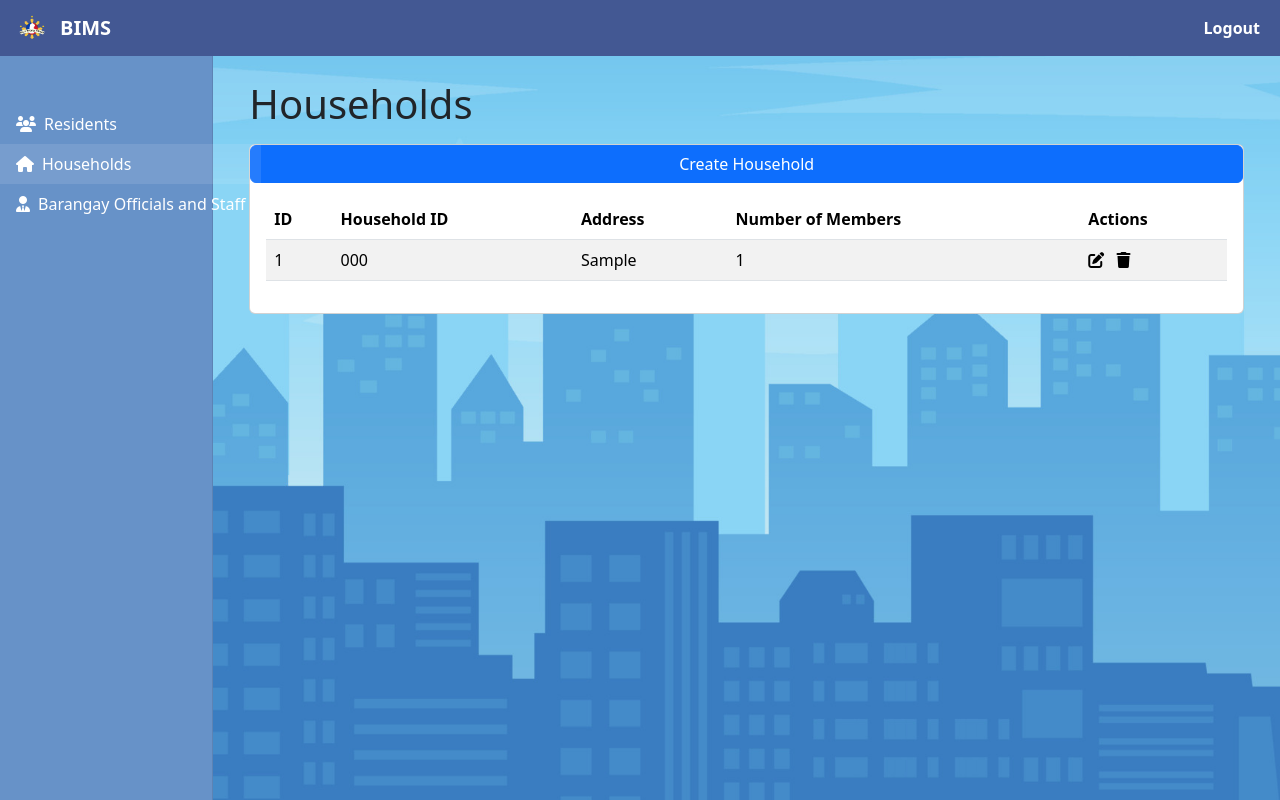
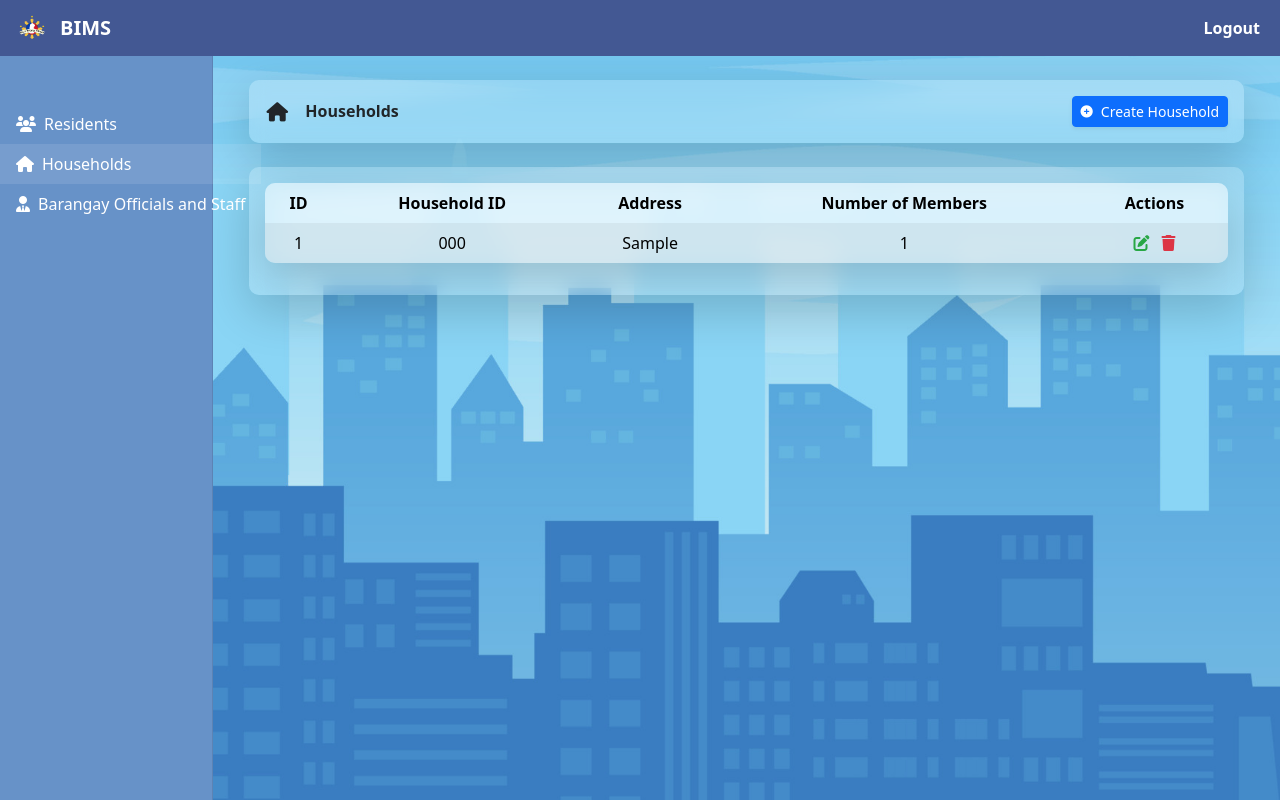
Before and after one commit to gyanna081/Barangay-Information-Management-System, a Django app: page /households/ in a window 1280 px wide. Run offline with Django 5.2, Linux system fonts and the light colour scheme; a user stored in the database is signed in; tables that the repository leaves empty hold one stand-in row (values such as "Sample post"); some libraries are stand-ins or nearby versions.

Commit message:
enhance households design

```diff
--- a/backend/frontend/templates/frontend/pages/households.html
+++ b/backend/frontend/templates/frontend/pages/households.html
@@ -1,15 +1,27 @@
 {% extends 'frontend/base.html' %} {% load static %} {% block title%} Households
-{% endblock %} {% block page_title %}Households{% endblock %} {% block content%}
-<div class="card">
-  <button
-    type="button"
-    class="btn btn-primary"
-    data-bs-toggle="modal"
-    data-bs-target="#createHouseholdModal"
-  >
-    Create Household
-  </button>
+{% endblock %} {% block page_title %}
+<div class="card glass-effect border-0 shadow-lg mb-4">
   <div class="card-body">
+    <div class="d-flex justify-content-between align-items-center">
+      <div class="d-flex align-items-center">
+        <i class="fas fa-home fa-fw me-3" style="font-size: 1.2rem"></i>
+        <h6 class="fw-bold mb-0 text-sm text-gradient">Households</h6>
+      </div>
+      <button
+        type="button"
+        class="btn btn-primary btn-sm shadow-sm"
+        data-bs-toggle="modal"
+        data-bs-target="#createHouseholdModal"
+      >
+        <i class="fas fa-plus-circle fa-sm me-2"></i>Create Household
+      </button>
+    </div>
+  </div>
+</div>
+{% endblock %} {% block content %}
+
+<div class="card glass-effect border-0 shadow-lg mb-4">
+  <div class="card-body" id="householdContainer">
     {% if error_message %}
     <div class="alert alert-danger" role="alert">{{ error_message }}</div>
     {% else %}
--- a/backend/frontend/templates/static/css/styles.css
+++ b/backend/frontend/templates/static/css/styles.css
@@ -16,6 +16,32 @@
 .glass-effect {
   background: rgba(var(--bs-white-rgb), 0.2) !important;
   backdrop-filter: blur(10px) !important;
+  -webkit-backdrop-filter: blur(10px) !important;
+  border-radius: 10px;
+  overflow: hidden;
+}
+
+.table.glass-effect,
+.table.glass-effect thead,
+.table.glass-effect tbody,
+.table.glass-effect th,
+.table.glass-effect td {
+  background-color: rgba(255, 255, 255, 0.2) !important;
+  border: none !important;
+}
+
+.table.glass-effect {
+  border-collapse: separate;
+  border-spacing: 0;
+  box-shadow: 0 8px 32px 0 rgba(31, 38, 135, 0.37);
+}
+
+.table.glass-effect tbody tr:hover {
+  background-color: rgba(255, 255, 255, 0.4) !important;
+}
+
+.table.glass-effect tbody tr:hover {
+  background-color: rgba(255, 255, 255, 0.4) !important;
 }
 
 .form-control.glass-input {
@@ -106,6 +132,5 @@ main {
     background-image: url("../images/background.jpg");
     background-size: cover;
     background-position: center;
-    background-attachment: fixed;
   }
 }
--- a/backend/frontend/templates/static/js/households.js
+++ b/backend/frontend/templates/static/js/households.js
@@ -1,5 +1,5 @@
 document.addEventListener("DOMContentLoaded", () => {
-  const householdContainer = document.querySelector(".card-body");
+  const householdContainer = document.getElementById("householdContainer");
 
   const fetchHouseholds = async () => {
     try {
@@ -23,10 +23,10 @@ document.addEventListener("DOMContentLoaded", () => {
     }
 
     const table = document.createElement("table");
-    table.className = "table table-striped";
+    table.className = "table table-striped table-hover glass-effect shadow-lg";
     table.innerHTML = `
       <thead>
-        <tr>
+        <tr class="text-center">
           <th>ID</th>
           <th>Household ID</th>
           <th>Address</th>
@@ -38,7 +38,7 @@ document.addEventListener("DOMContentLoaded", () => {
         ${households
           .map(
             (household) => `
-          <tr>
+          <tr class="text-center">
             <td>${household.id}</td>
             <td>${household.household_number}</td>
             <td>${household.household_head}</td>
@@ -46,10 +46,10 @@ document.addEventListener("DOMContentLoaded", () => {
             <td>
               <i class="fas fa-edit me-2 edit-household" data-household='${JSON.stringify(
                 household
-              )}'></i>
+              )}' style="color: #28a745;" data-bs-toggle="tooltip" data-bs-placement="top" title="Edit Household"></i>
               <i class="fas fa-trash delete-household" data-household-id="${
                 household.id
-              }"></i>
+              }" style="color: #dc3545;" data-bs-toggle="tooltip" data-bs-placement="top" title="Delete Household"></i>
             </td>
           </tr>
         `
@@ -67,6 +67,13 @@ document.addEventListener("DOMContentLoaded", () => {
 
     document.querySelectorAll(".delete-household").forEach((icon) => {
       icon.addEventListener("click", handleDeleteClick);
+    });
+
+    const tooltipTriggerList = [].slice.call(
+      document.querySelectorAll('[data-bs-toggle="tooltip"]')
+    );
+    const tooltipList = tooltipTriggerList.map(function (tooltipTriggerEl) {
+      return new bootstrap.Tooltip(tooltipTriggerEl);
     });
   };
 
```
